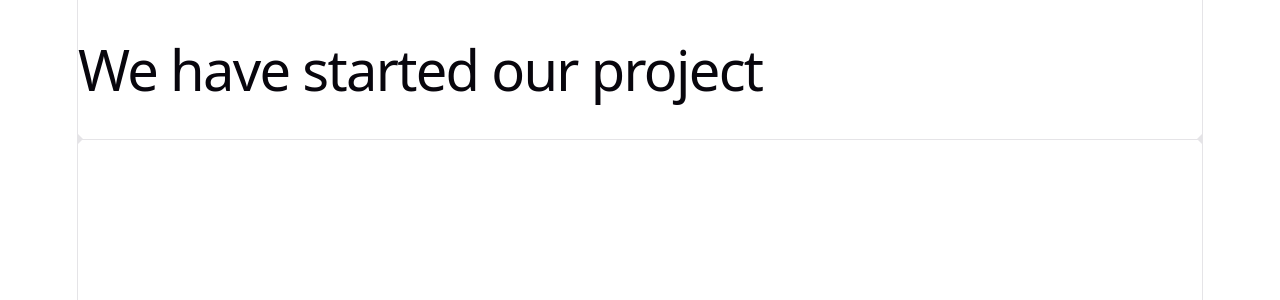
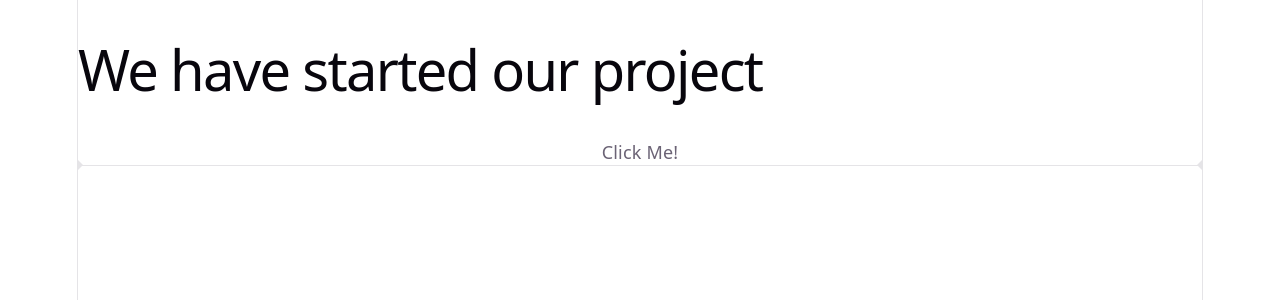
Before and after one commit to anish1A1/react_relearn, a React (Vite) app: page / in a window 1280 px wide. Shown: the top 300 px of the page. Built offline with nearby package versions, Linux system fonts and the light colour scheme.

Commit message:
used useref toknow how it works

```diff
--- a/src/App.jsx
+++ b/src/App.jsx
@@ -3,6 +3,7 @@ import reactLogo from './assets/react.svg'
 import viteLogo from './assets/vite.svg'
 import heroImg from './assets/hero.png'
 import './App.css'
+import ClickCounter from './components/ClickCounter'
 
 function App() {
   const [count, setCount] = useState(0)
@@ -13,6 +14,8 @@ function App() {
         <h1>We have started our project</h1>
       </div>
 
+      <ClickCounter />
+
       <div className="ticks"></div>
       <section id="spacer"></section>
     </>
--- /dev/null
+++ b/src/components/ClickCounter.jsx
@@ -0,0 +1,23 @@
+
+import { useRef } from "react";
+
+export default function ClickCounter() {
+    let ref = useRef(0);
+
+    function handleClick() {
+        ref.current = ref.current + 1;
+        alert("You Clicked " + ref.current + "times!")
+    }
+
+    return (
+        <div className="">
+
+            <button onClick={handleClick}>Click Me!</button>
+
+            {/* This will not work as ref doen't trigger UI re-render */}
+            {/* <h3>Clicked with Ref: {ref.current.valueOf(ClickCounter)}</h3> */}
+        </div>
+
+
+    )
+}
```
